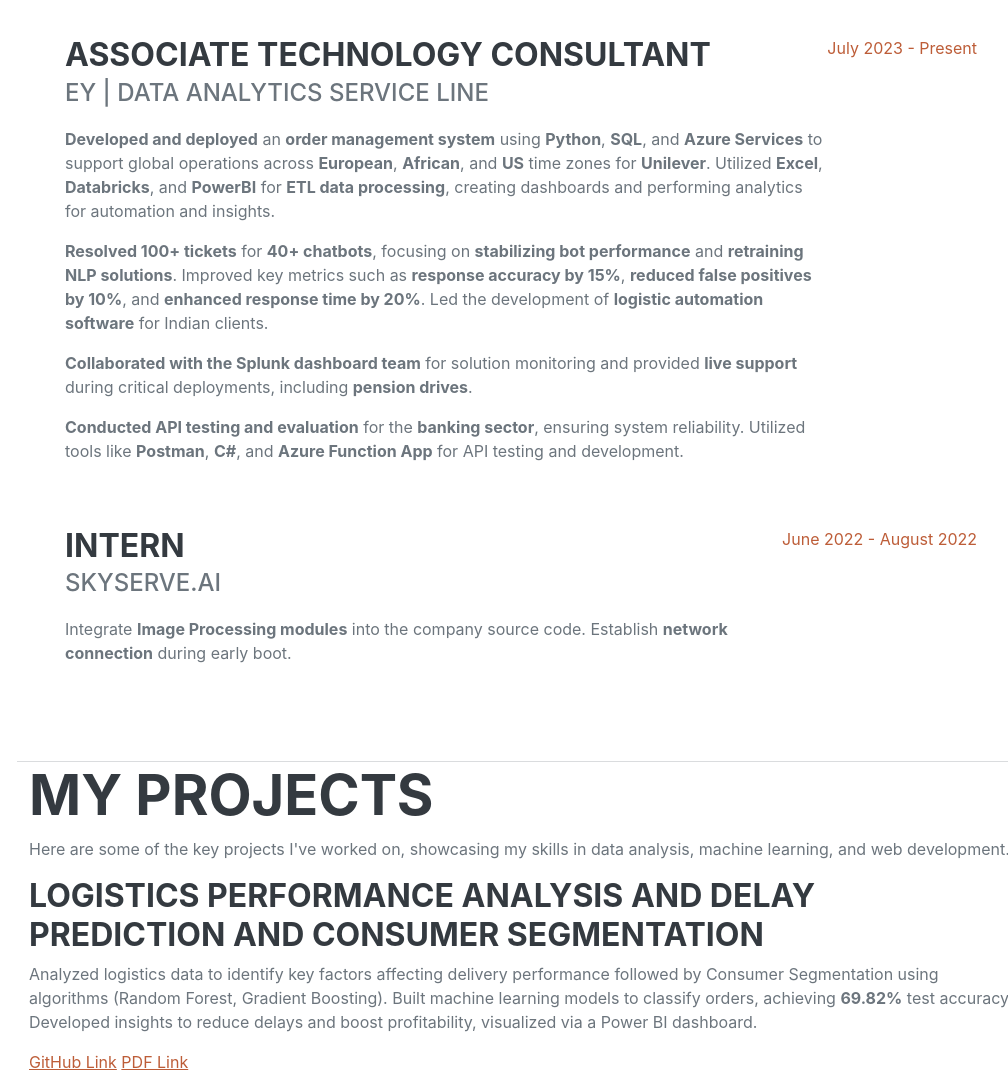
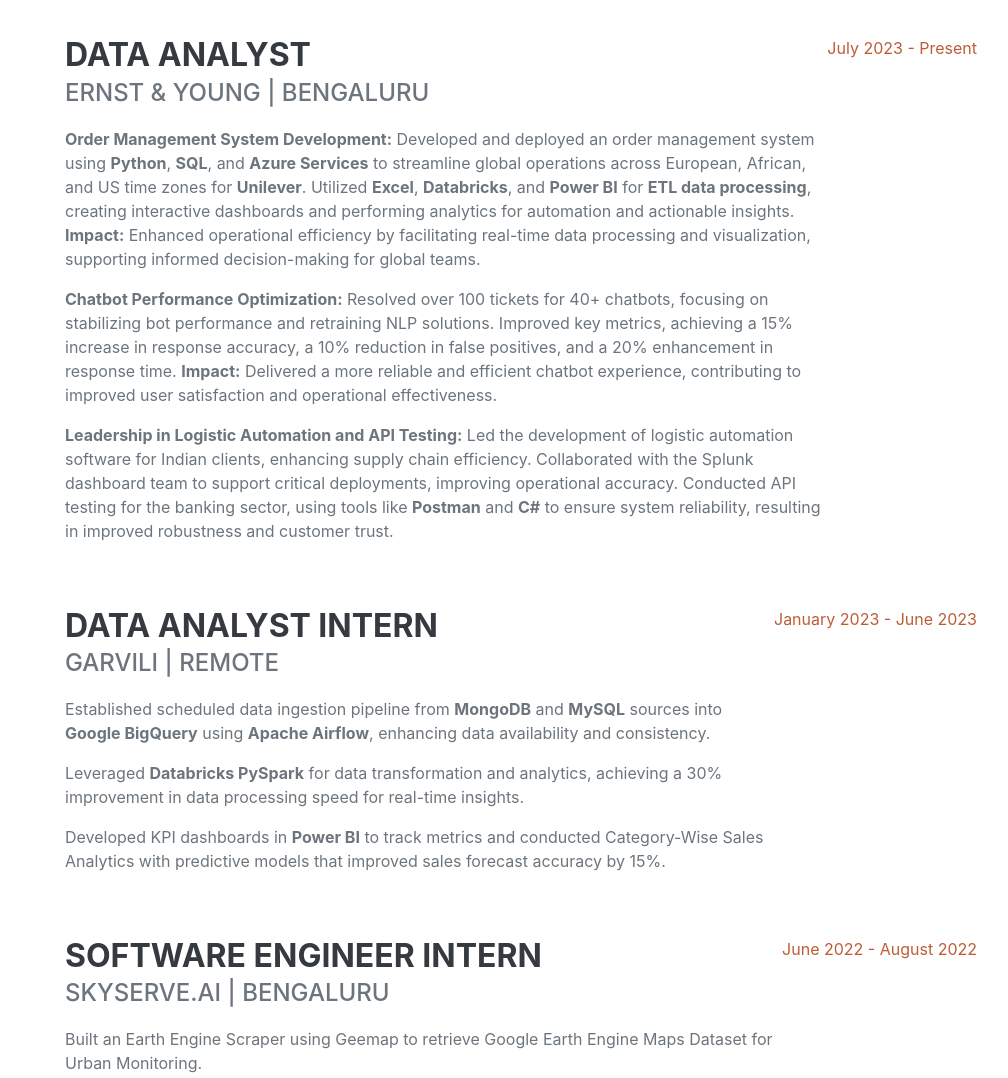
Before and after one commit to Anshuman-02905/Anshuman-02905.github.io, a plain HTML site: page index.html in a window 1280 px wide. Shown: the part 960-2038 px from the top of the page, without its empty margins (255-1263 px from the left). Drawn offline with nearby package versions, Linux system fonts and the light colour scheme; a web font is replaced by a local one.

Commit message:
Update index.html

```diff
--- a/index.html
+++ b/index.html
@@ -72,28 +72,43 @@
 <section class="resume-section" id="experience">
     <div class="resume-section-content">
         <h2 class="mb-5">Experience</h2>
+
         <div class="d-flex flex-column flex-md-row justify-content-between mb-5">
             <div class="flex-grow-1">
-                        <h3 class="mb-0">Associate Technology Consultant</h3>
-                        <div class="subheading mb-3">EY | Data Analytics Service Line</div>
-                        <p><strong>Developed and deployed</strong> an <strong>order management system</strong> using <strong>Python</strong>, <strong>SQL</strong>, and <strong>Azure Services</strong> to support global operations across <strong>European</strong>, <strong>African</strong>, and <strong>US</strong> time zones for <strong>Unilever</strong>. Utilized <strong>Excel</strong>, <strong>Databricks</strong>, and <strong>PowerBI</strong> for <strong>ETL data processing</strong>, creating dashboards and performing analytics for automation and insights.</p>
-                        <p><strong>Resolved 100+ tickets</strong> for <strong>40+ chatbots</strong>, focusing on <strong>stabilizing bot performance</strong> and <strong>retraining NLP solutions</strong>. Improved key metrics such as <strong>response accuracy by 15%</strong>, <strong>reduced false positives by 10%</strong>, and <strong>enhanced response time by 20%</strong>. Led the development of <strong>logistic automation software</strong> for Indian clients.</p>
-                        <p><strong>Collaborated with the Splunk dashboard team</strong> for solution monitoring and provided <strong>live support</strong> during critical deployments, including <strong>pension drives</strong>.</p>
-                        <p><strong>Conducted API testing and evaluation</strong> for the <strong>banking sector</strong>, ensuring system reliability. Utilized tools like <strong>Postman</strong>, <strong>C#</strong>, and <strong>Azure Function App</strong> for API testing and development.</p>
+                <h3 class="mb-0">Data Analyst</h3>
+                <div class="subheading mb-3">Ernst & Young | Bengaluru</div>
+                <p><strong>Order Management System Development:</strong> Developed and deployed an order management system using <strong>Python</strong>, <strong>SQL</strong>, and <strong>Azure Services</strong> to streamline global operations across European, African, and US time zones for <strong>Unilever</strong>. Utilized <strong>Excel</strong>, <strong>Databricks</strong>, and <strong>Power BI</strong> for <strong>ETL data processing</strong>, creating interactive dashboards and performing analytics for automation and actionable insights. <strong>Impact:</strong> Enhanced operational efficiency by facilitating real-time data processing and visualization, supporting informed decision-making for global teams.</p>
+                <p><strong>Chatbot Performance Optimization:</strong> Resolved over 100 tickets for 40+ chatbots, focusing on stabilizing bot performance and retraining NLP solutions. Improved key metrics, achieving a 15% increase in response accuracy, a 10% reduction in false positives, and a 20% enhancement in response time. <strong>Impact:</strong> Delivered a more reliable and efficient chatbot experience, contributing to improved user satisfaction and operational effectiveness.</p>
+                <p><strong>Leadership in Logistic Automation and API Testing:</strong> Led the development of logistic automation software for Indian clients, enhancing supply chain efficiency. Collaborated with the Splunk dashboard team to support critical deployments, improving operational accuracy. Conducted API testing for the banking sector, using tools like <strong>Postman</strong> and <strong>C#</strong> to ensure system reliability, resulting in improved robustness and customer trust.</p>
             </div>
             <div class="flex-shrink-0"><span class="text-primary">July 2023 - Present</span></div>
         </div>
+
+        <div class="d-flex flex-column flex-md-row justify-content-between mb-5">
+            <div class="flex-grow-1">
+                <h3 class="mb-0">Data Analyst Intern</h3>
+                <div class="subheading mb-3">Garvili | Remote</div>
+                <p>Established scheduled data ingestion pipeline from <strong>MongoDB</strong> and <strong>MySQL</strong> sources into <strong>Google BigQuery</strong> using <strong>Apache Airflow</strong>, enhancing data availability and consistency.</p>
+                <p>Leveraged <strong>Databricks PySpark</strong> for data transformation and analytics, achieving a 30% improvement in data processing speed for real-time insights.</p>
+                <p>Developed KPI dashboards in <strong>Power BI</strong> to track metrics and conducted Category-Wise Sales Analytics with predictive models that improved sales forecast accuracy by 15%.</p>
+            </div>
+            <div class="flex-shrink-0"><span class="text-primary">January 2023 - June 2023</span></div>
+        </div>
+
         <div class="d-flex flex-column flex-md-row justify-content-between">
             <div class="flex-grow-1">
-                        <h3 class="mb-0">Intern</h3>
-                        <div class="subheading mb-3">Skyserve.ai</div>
-                        <p>Integrate <strong>Image Processing modules</strong> into the company source code. Establish <strong>network connection</strong> during early boot.</p>
+                <h3 class="mb-0">Software Engineer Intern</h3>
+                <div class="subheading mb-3">Skyserve.ai | Bengaluru</div>
+                <p>Built an Earth Engine Scraper using Geemap to retrieve Google Earth Engine Maps Dataset for Urban Monitoring.</p>
+                <p>Worked on OS and network modules to optimize system performance and network compatibility.</p>
+                <p>Conducted compatibility analysis on libraries for satellite image processing to ensure seamless data integration and processing.</p>
             </div>
             <div class="flex-shrink-0"><span class="text-primary">June 2022 - August 2022</span></div>
         </div>
     </div>
 </section>
 <hr class="m-0" />
+
 
         <!-- Portfolio -->
         <article id="portfolio" class="wrapper style2">
```
Lines whose indentation alone changed are shown as unchanged.
